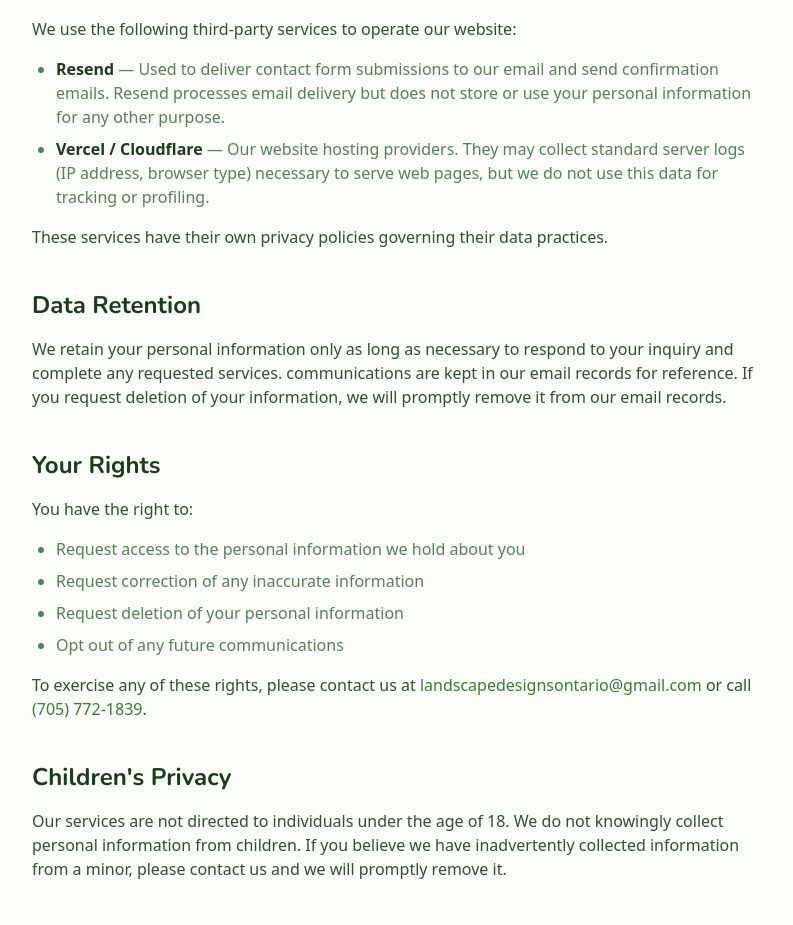
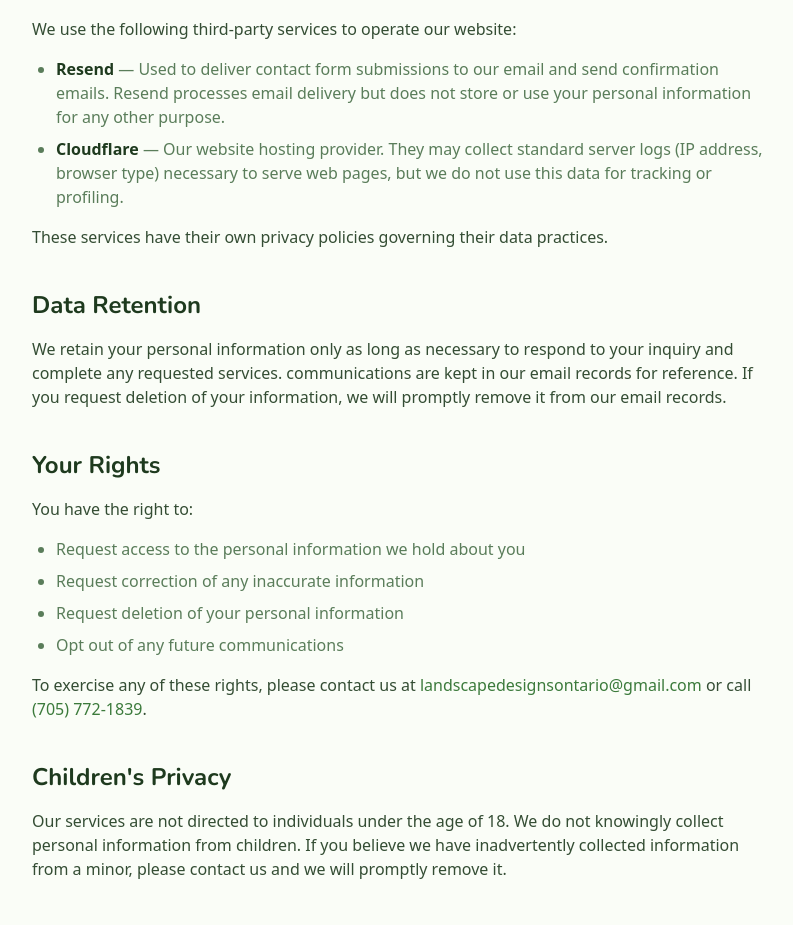
Before and after one commit to ryanthabot/abc-landscaping, a Next.js app: page /privacy in a window 1280 px wide. Shown: the part 1560-2485 px from the top of the page, without its empty margins (240-1033 px from the left). Built offline with nearby package versions, Linux system fonts and the light colour scheme.

Commit message:
Remove Vercel from privacy policy — Cloudflare only

```diff
--- a/app/privacy/page.tsx
+++ b/app/privacy/page.tsx
@@ -107,7 +107,7 @@ export default function PrivacyPolicy() {
             </p>
             <ul className="list-disc pl-6 space-y-2 text-muted-foreground">
               <li><strong className="text-foreground">Resend</strong> — Used to deliver contact form submissions to our email and send confirmation emails. Resend processes email delivery but does not store or use your personal information for any other purpose.</li>
-              <li><strong className="text-foreground">Vercel / Cloudflare</strong> — Our website hosting providers. They may collect standard server logs (IP address, browser type) necessary to serve web pages, but we do not use this data for tracking or profiling.</li>
+              <li><strong className="text-foreground">Cloudflare</strong> — Our website hosting provider. They may collect standard server logs (IP address, browser type) necessary to serve web pages, but we do not use this data for tracking or profiling.</li>
             </ul>
             <p className="mt-4">
               These services have their own privacy policies governing their data practices.
```
